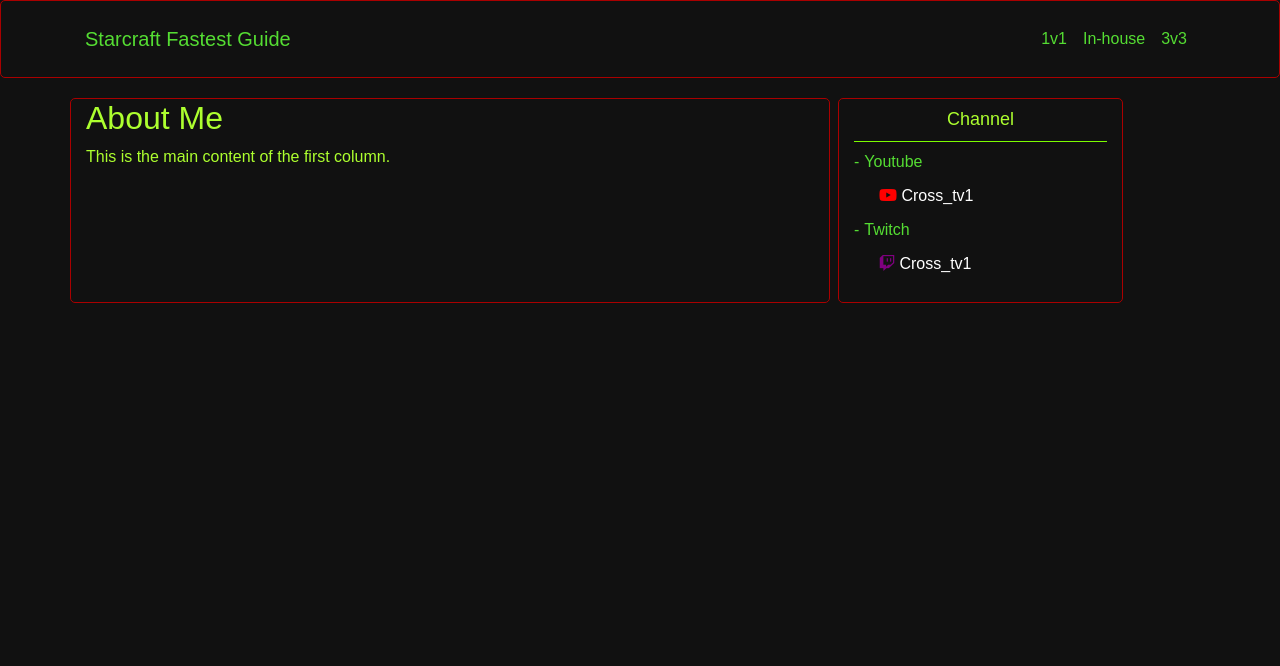
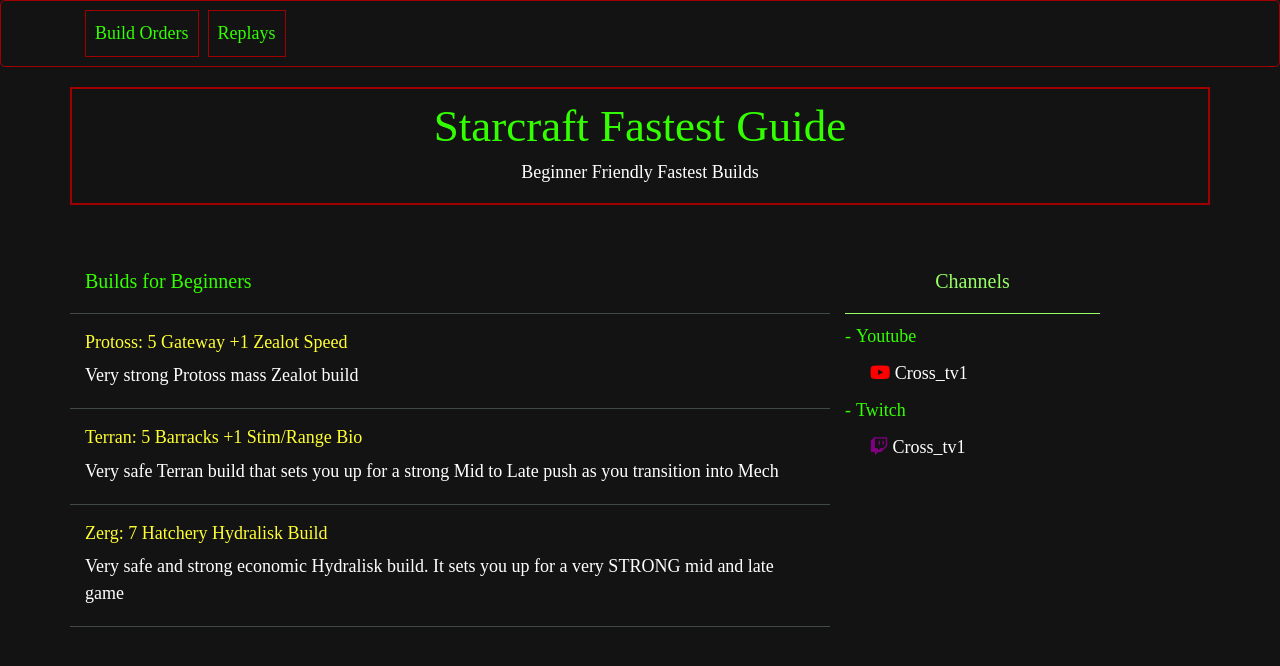
Before and after one commit to 0xcross24/starcraft_fastest_builds, a Flask app: page / in a window 1280 px wide. Shown: the top 666 px of the page. Run offline with Flask 3, Linux system fonts and the light colour scheme; some libraries are stand-ins or nearby versions; some web fonts are replaced.

Commit message:
More design changes

```diff
--- a/static/styles.css
+++ b/static/styles.css
@@ -1,27 +1,48 @@
 /* styles.css */
+@font-face {
+  font-family: starcraft;
+  src: url("STARCRAFT NORMAL.TTF");
+}
+
+* {
+    color: #fff;
+    font-size: 18px !important;
+    font-family: starcraft;
+}
+
 body {
     margin: 0;
     font-family: Arial, sans-serif;
-    background-color: #111;
+    background-color: #131313;
 }
 
 header {
-    padding: 10px;
-    border: 1px #AA0000 solid;
+    border: 1px #A00000 solid;
     border-radius: 5px;
 }
 
 nav a {
-    color: #55DD33;
+    color: #33FF00;
 }
 
 .nav-link:hover {
-    font-weight: bold;
-    color: #ADFF2F;
+    color: #99FF66;
 }
 
-#navbar-logo:hover {
-    color: #7CFC00;
+.nav-link {
+    border: 1px #A00000 solid;
+}
+
+.title {
+    text-align:center;
+    border: 2px #A00000 solid;
+    padding: 10px;
+}
+
+#title {
+    font-size: 48px;
+    color: #33FF00;
+    font-size: 2.5rem !important;
 }
 
 #body {
@@ -30,15 +51,16 @@
 }
 
 .column {
-    border: 1px #AA0000 solid;
-    border-radius: 5px;
+    /*border: 1px #AA0000 solid;
+    border-radius: 5px;*/
 }
 
 .subtitle {
-    font-size: 18px;
+    font-size: 20px !important;
+    color: #99FF66;
     text-align: center;
-    padding: 10px 0 10px 0;
-    border-bottom: 1px #7CFC00 solid;
+    padding: 10px 0 20px 0;
+    border-bottom: 1px #99FF66 solid;
 }
 
 .social {
@@ -46,10 +68,16 @@
     margin-left: 20px;
 }
 
+.social-title {
+    color: #33FF00;
+    font-size: 18px;
+}
+
 .social-list {
   list-style-type: none; /* Remove default list style */
   padding: 0; /* Remove default padding */
-  color: #55DD33;
+  color: #fff;
+  font-size: 18px;
 }
 
 .social-list li:before {
@@ -67,13 +95,13 @@
 }
 
 .social-list .social-link:hover {
-    border: 1px #7CFC00 solid;
-    color: #7CFC00;
+    font-weight: bold;
+    border: 1px #99FF66 solid;
 }
 
 .social-list .social-link:hover a{
     text-decoration: none;
-    color: #7CFC00;
+    color: #99FF66;
 }
 
 .fa-youtube {
@@ -82,3 +110,19 @@
 .fa-twitch {
     color: purple;
 }
+
+.underline {
+    border-bottom: 1px  #424949 solid;
+    padding-bottom: 1px;
+}
+
+
+.content-maintitle {
+    font-size: 20px !important;
+    color: #33FF00;
+    padding: 10px 0 10px 0;
+}
+
+.content-title {
+    color:  #FFFF33;
+}
--- a/templates/index.html
+++ b/templates/index.html
@@ -13,22 +13,14 @@
 
 <header>
 	<nav class="navbar sticky-top navbar-expand-lg bg-body-tertiary">
-  		<div class="container">
-			<a class="navbar-brand" id="navbar-logo" href="#">Starcraft Fastest Guide</a>
-			<button class="navbar-toggler" type="button" data-bs-toggle="collapse" data-bs-target="#navbarNav" aria-controls="navbarNav" aria-expanded="false" aria-label="Toggle navigation">
-				<span class="navbar-toggler-icon"></span>
-			</button>
-
+		<div class="container">
 			<div class="collapse navbar-collapse" id="navbarNav">
-				<ul class="navbar-nav ml-auto">
-					<li class="nav-item ml-auto">
-						<a class="nav-link active" aria-current="page" href="#">1v1</a>
+				<ul class="navbar-nav">
+					<li class="nav-item mr-1">
+						<a class="nav-link active" aria-current="page" href="#">Build Orders</a>
 					</li>
-					<li class="nav-item">
-						<a class="nav-link" href="#">In-house</a>
-					</li>
-					<li class="nav-item">
-						<a class="nav-link" href="#">3v3</a>
+					<li class="nav-item ml-1">
+						<a class="nav-link" href="#">Replays</a>
 					</li>
 		    	</ul>
 			</div>
@@ -38,13 +30,40 @@
 
 <div class="container" id="body">
 	<div class="row">
-		<div class="col-md-8 column mr-1">
-			<h2>About Me</h2>
-			<p>This is the main content of the first column.</p>
+		<div class="container title">
+			<h1 id="title">Starcraft Fastest Guide</h1>
+			<h4 id="main-sub">Beginner Friendly Fastest Builds</h4>
+		</div>
+	</div>
+	<div class="row">
+		<div class="col-md-8 column mt-5">
+			<div class="row underline">
+				<div class="col-md-12 column">
+					<h2 class="content-maintitle">Builds for Beginners</h2>
+				</div>
+			</div>
+			<div class="row underline mt-3 mb-3">
+				<div class="col-md-12 column">
+					<h4 class="content-title">Protoss: 5 Gateway +1 Zealot Speed</h4>
+					<p class="content-subtitle">Very strong Protoss mass Zealot build</p>
+				</div>
+			</div>
+			<div class="row underline mt-3 mb-3">
+				<div class="col-md-12 column">
+					<h4 class="content-title">Terran: 5 Barracks +1 Stim/Range Bio</h4>
+					<p>Very safe Terran build that sets you up for a strong Mid to Late push as you transition into Mech</p>
+				</div>
+			</div>
+			<div class="row underline mt-3 mb-3">
+				<div class="col-md-12 column">
+					<h4 class="content-title">Zerg: 7 Hatchery Hydralisk Build</h4>
+					<p>Very safe and strong economic Hydralisk build. It sets you up for a very STRONG mid and late game</p>
+				</div>
+			</div>
 		</div>
 
-		<div class="col-md-3 column ml-1">
-			<h3 class="subtitle">Channel</h3>
+		<div class="col-md-3 column mt-5">
+			<h3 class="subtitle">Channels</h3>
 			<ul class="social-list">
 				<li class="social-title">Youtube</li>
 				<li class="social-link"><a href="https://www.youtube.com/@cross_tv1" class="social"><i class="fab fa-youtube"></i> Cross_tv1</a></li>
```
